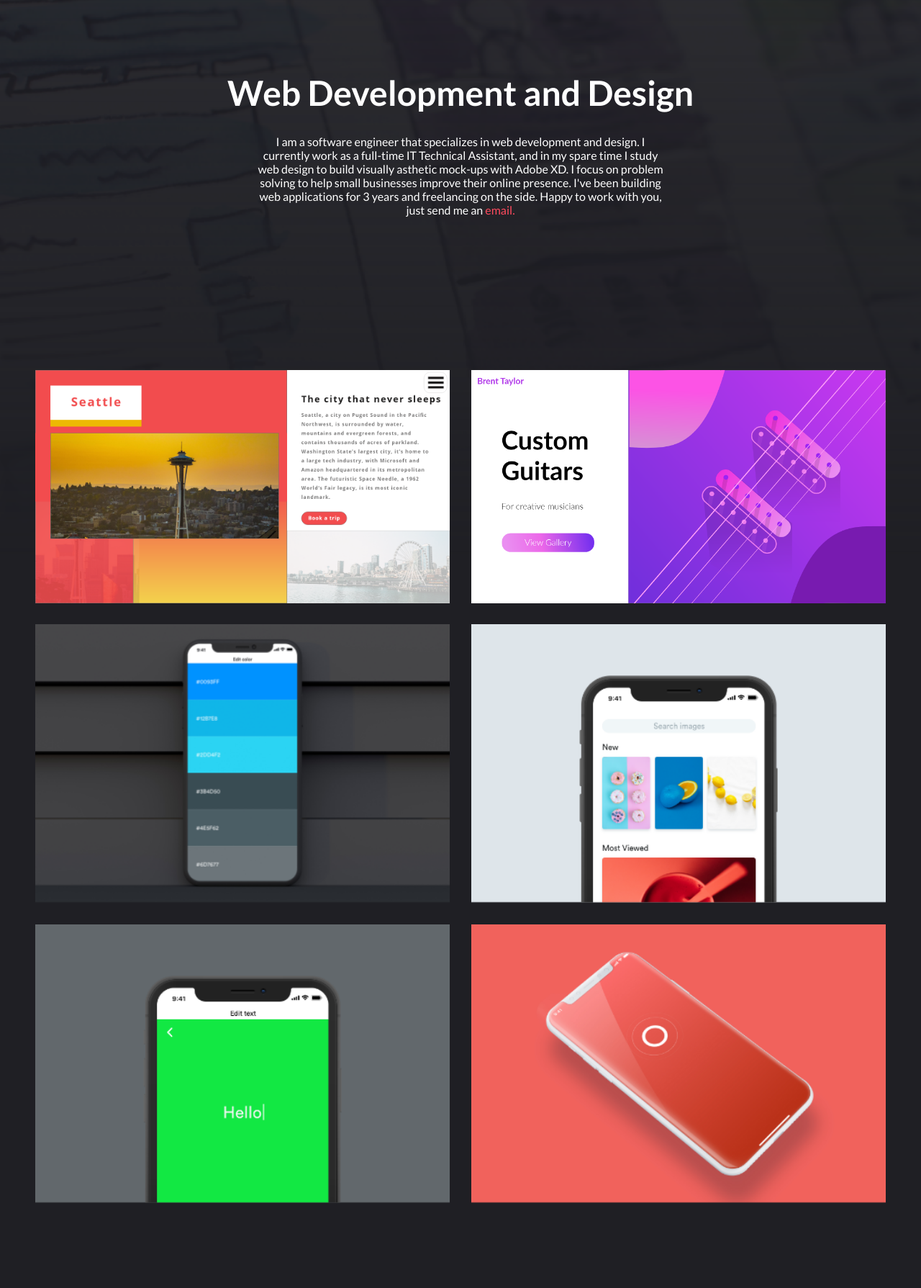
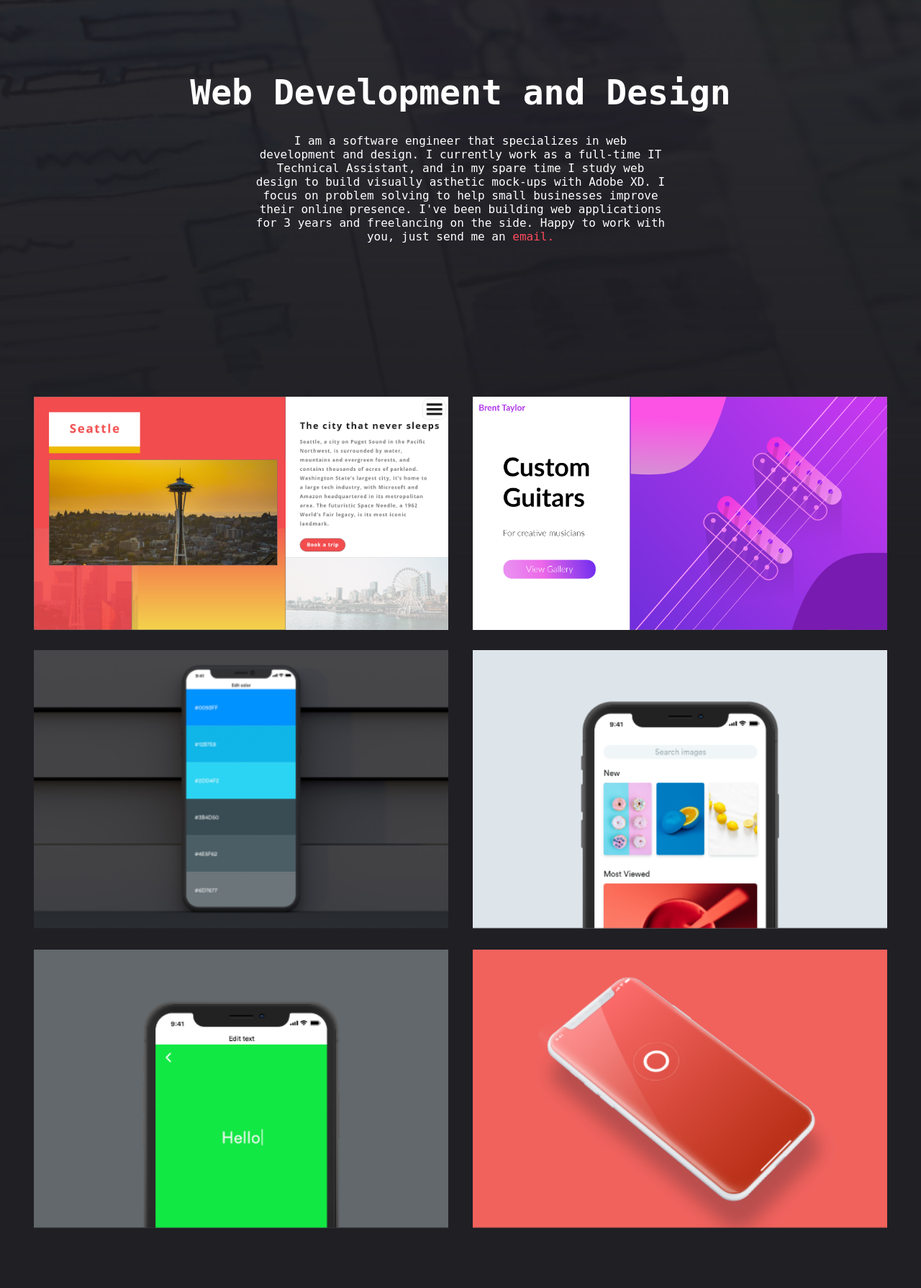
Before and after one commit to Brent253/Brent253.github.io, a PHP site: page / in a window 1280 px wide. Shown: the part 100-1889 px from the top of the page at 72% size. Run offline with PHP 8.4, Linux system fonts and the light colour scheme.

Commit message:
fixed fonts

```diff
--- a/main.css
+++ b/main.css
@@ -9,7 +9,7 @@
 }
 
 html {
-    font-family: proxima nova, sans-serif;
+    font-family: monospace;
 }
 
 body {
@@ -93,7 +93,7 @@ nav a:nth-child(2){
 header {
     margin: 100px 0 200px 0;
     text-align: center;
-    font-family: 'lato';
+
 }
 
 header p {
@@ -204,18 +204,15 @@ header a {
 footer {
     text-align: center;
     margin: 60px 0;
-    font-family: Montserrat;
+
 }
 
 footer p {
     color: #404348;
+
 }
 /*-----Responsive-----*/
 @media only screen and (max-width: 991px){
-
-    header {
-
-    }
 
     header p {
         width: 100%;
```
